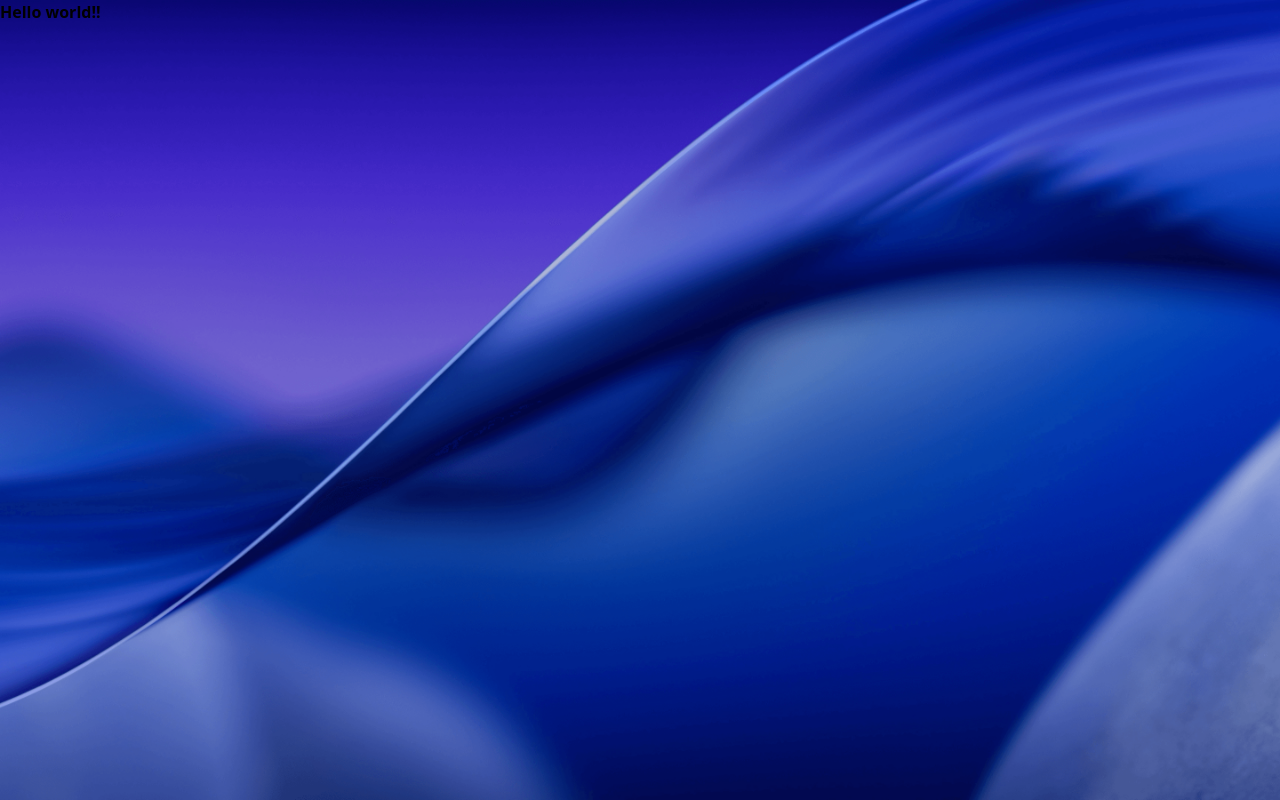
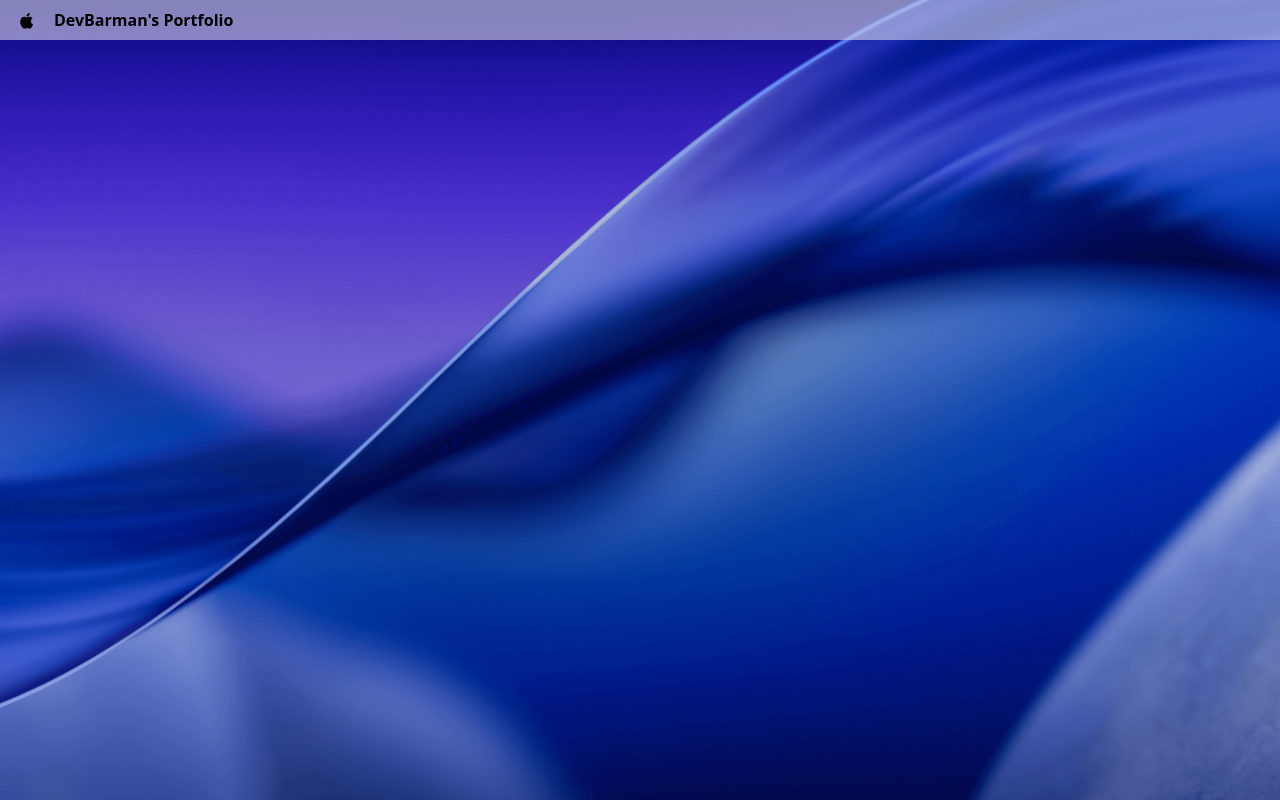
Before and after one commit to Winniper/macfolio, a React (Vite) app: page / in a window 1280 px wide. Built offline with nearby package versions, Linux system fonts and the light colour scheme; a web font is replaced by a local one.

Commit message:
bug fixes

```diff
--- a/src/App.jsx
+++ b/src/App.jsx
@@ -1,14 +1,11 @@
-import { useState } from 'react'
-import reactLogo from './assets/react.svg'
-import viteLogo from '/vite.svg'
-
+import Navbar from '@components/navbar'
 
 function App() {
 
   return (
-    <h1 className='font-bold'>
-      Hello world!!
-    </h1>
+    <main>
+      <Navbar />
+    </main>
   )
 }
 
--- /dev/null
+++ b/src/components/Navbar.jsx
@@ -0,0 +1,14 @@
+import React from 'react'
+
+const Navbar = () => {
+  return (
+    <nav>
+      <div>
+        <img src='/images/logo.svg' alt='logo.png'/>
+        <p className='font-bold'>DevBarman's Portfolio</p>
+      </div>
+    </nav>
+  )
+}
+
+export default Navbar
--- a/vite.config.js
+++ b/vite.config.js
@@ -10,11 +10,11 @@
   plugins: [react(), tailwindcss()],
   resolve: {
     alias: {
-      '#components': resolve(dirname(fileURLToPath(import.meta.url)),components),
-      '#constants': resolve(dirname(fileURLToPath(import.meta.url)),constants),
-      '#store': resolve(dirname(fileURLToPath(import.meta.url)),store),
-      '#hoc': resolve(dirname(fileURLToPath(import.meta.url)),hoc),
-      '#windows': resolve(dirname(fileURLToPath(import.meta.url)),windows),
+      '@components': resolve(dirname(fileURLToPath(import.meta.url)),"src/components"),
+      '@constants': resolve(dirname(fileURLToPath(import.meta.url)),"src/constants"),
+      '@store': resolve(dirname(fileURLToPath(import.meta.url)),"src/store"),
+      '@hoc': resolve(dirname(fileURLToPath(import.meta.url)),"src/hoc"),
+      '@windows': resolve(dirname(fileURLToPath(import.meta.url)),"src/windows"),
     }
   }
 })
```
Also changed, not shown: 1 other file (tests, documents, lock files or other folders).
